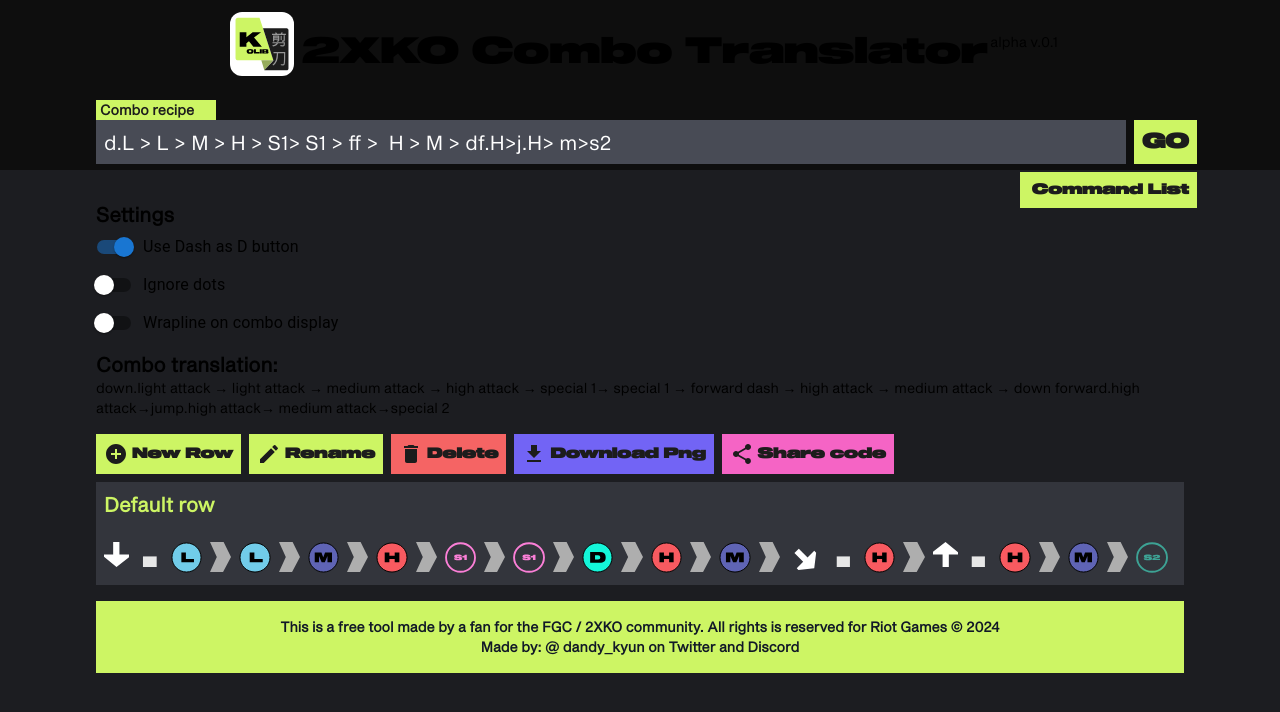
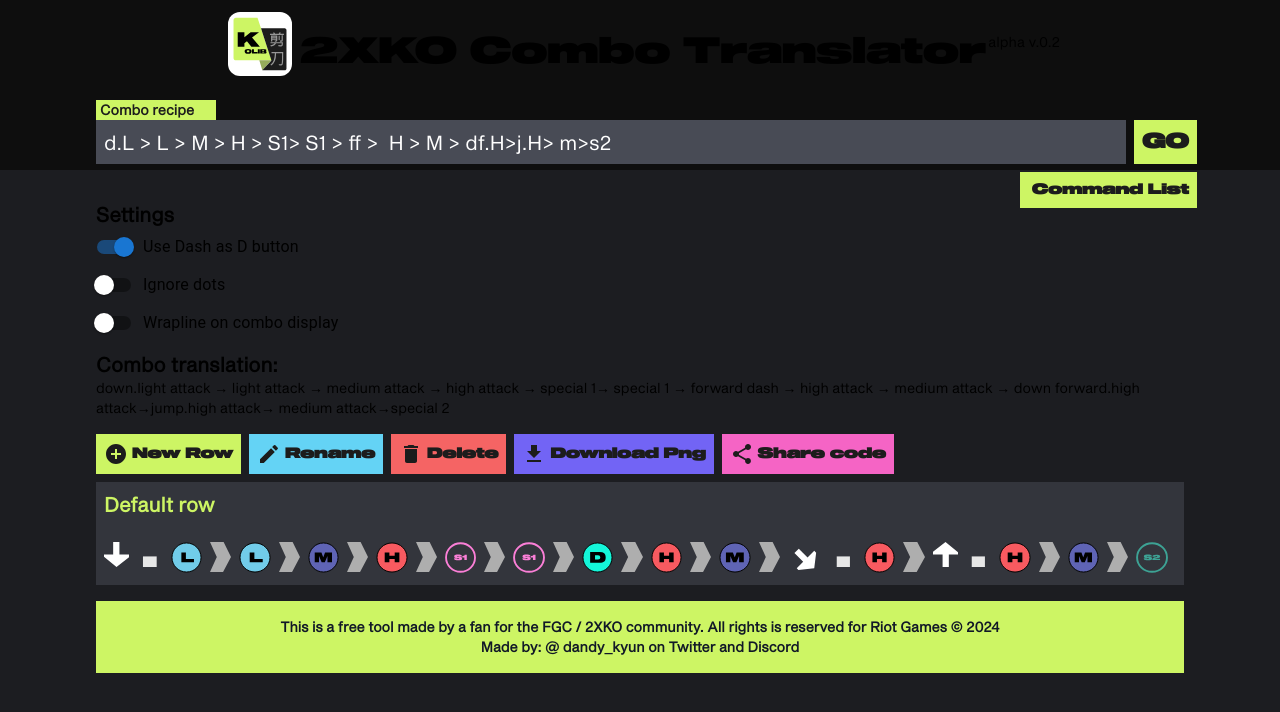
Before and after one commit to lisboa-daniel/Kolib-2XKO-Combo-Translator, a Next.js app: page / in a window 1280 px wide. Shown: the top 712 px of the page. Built offline with nearby package versions, Linux system fonts and the light colour scheme.

Commit message:
fix: button tailwind colors

```diff
--- a/src/app/page.tsx
+++ b/src/app/page.tsx
@@ -231,7 +231,7 @@
         <img src="/logo.svg" alt="logo" className="bg-white p-[1px] w-[48px] md:w-[64px] mt-6  md:mt-3 mr-2 ml-2 rounded-xl "/>
 
         <Title text="2XKO Combo Translator" style=" text-center text-xl md:text-4xl mt-8" />
-        <p className="text-left mt-8">&nbsp;alpha v.0.1</p>
+        <p className="text-left mt-8">&nbsp;alpha v.0.2</p>
       </div>
 
 
@@ -247,7 +247,7 @@
             <Button
               label="Command List"
               onClickHandler={handleOpen}
-              className=" mt-2 items-end"
+              className=" mt-2 items-end bg-green-500 hover:bg-green-600"
             />
 
             </div>
@@ -342,7 +342,8 @@
                   <Button
                     label="Rename"
                     onClickHandler={() => handlerRenameLine(renameInput)}
-                    className="items-end mb-2 mt-2 "
+                    className="items-end mb-2 mt-2 bg-blue-500 hover:bg-blue-600"
+
                   />
 
                   <Button
@@ -444,6 +445,7 @@
                           icon={<AddCircle/>}
                           onClickHandler={() => handlerAddRow()}
                           visible={(comboLines[activeLine] && comboLines[activeLine].name == line.name)}
+                          className="bg-green-500 hover:bg-green-600"
                         />
                     </span>
 
@@ -527,11 +529,6 @@
 
             }
 
-          <div className="flex flex-row">
-
-
-
-          </div>
 
 
 
@@ -547,6 +544,11 @@
 
         </footer>
 
+        {/*<div className="flex flex-row h-2 w-full">
+            <div className="w-full bg-blue-500"/>
+
+
+        </div>  */}
 
         </div>
 
--- a/src/app/ui/button.tsx
+++ b/src/app/ui/button.tsx
@@ -21,16 +21,14 @@
     visible=true,
     icon,
     className,
-    bg='green-500',
-    bgHover='green-600'
+
   } : ButtonProps){
 
 
-  const _bg = `bg-${bg}`;
-  const _bgHover = `hover:bg-${bgHover}`;
   const isIconDefined = icon !== undefined;
+
   return(
-    <button onClick={onClickHandler} className={`flex justify-center items-center text-nm p-2 text-[#1c1c1c]  cursor-pointer ${_bg} } ${_bgHover} font-extrabold mb-2 mt-2 ${boldFont.className}
+    <button onClick={onClickHandler} className={`flex justify-center items-center text-nm p-2 text-[#1c1c1c]  cursor-pointer font-extrabold mb-2 mt-2 ${boldFont.className}
     ${visible ? '' :'hidden'} ${className}`}>
       {icon}
 
```
